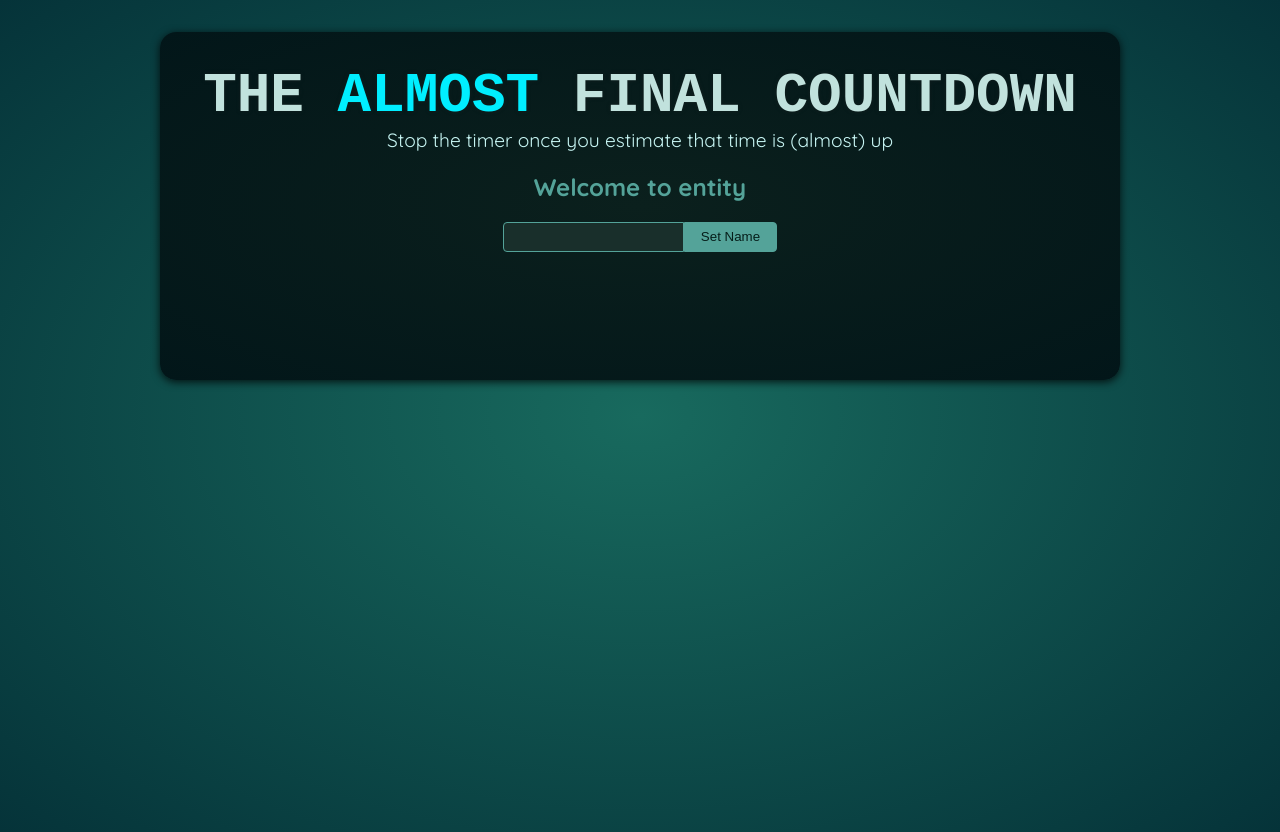
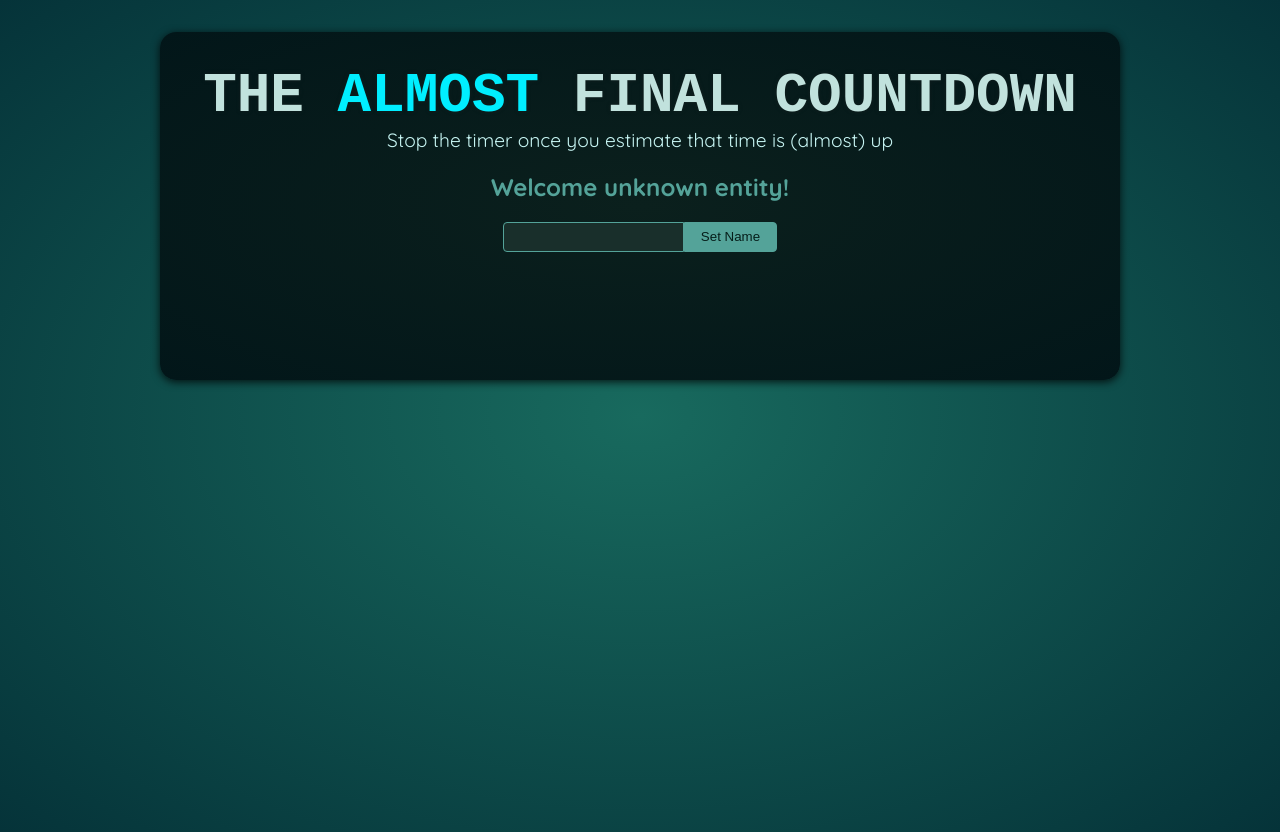
Before and after one commit to Deepte01/Countdown-Game-React, a React (Vite) app: page / in a window 1280 px wide. Built offline with nearby package versions, Linux system fonts and the light colour scheme; a web font is replaced by a local one.

Commit message:
changing player component to use Refs

```diff
--- a/src/components/Player.jsx
+++ b/src/components/Player.jsx
@@ -1,10 +1,20 @@
+import { useState } from "react";
+import { useRef } from "react";
+
 export default function Player() {
+  const playerName = useRef();
+
+  const [enteredPlayerName, setEnteredPlayerName] = useState(null);
+  function handleClick(){
+    setEnteredPlayerName(playerName.current.value);
+    playerName.current.value = '';
+  }
   return (
     <section id="player">
-      <h2>Welcome to entity</h2>
+      <h2>Welcome {enteredPlayerName ?? 'unknown entity!'}</h2>
       <p>
-        <input type="text" />
-        <button>Set Name</button>
+        <input type="text" ref={playerName}/>
+        <button onClick={handleClick}>Set Name</button>
       </p>
     </section>
   );
```
